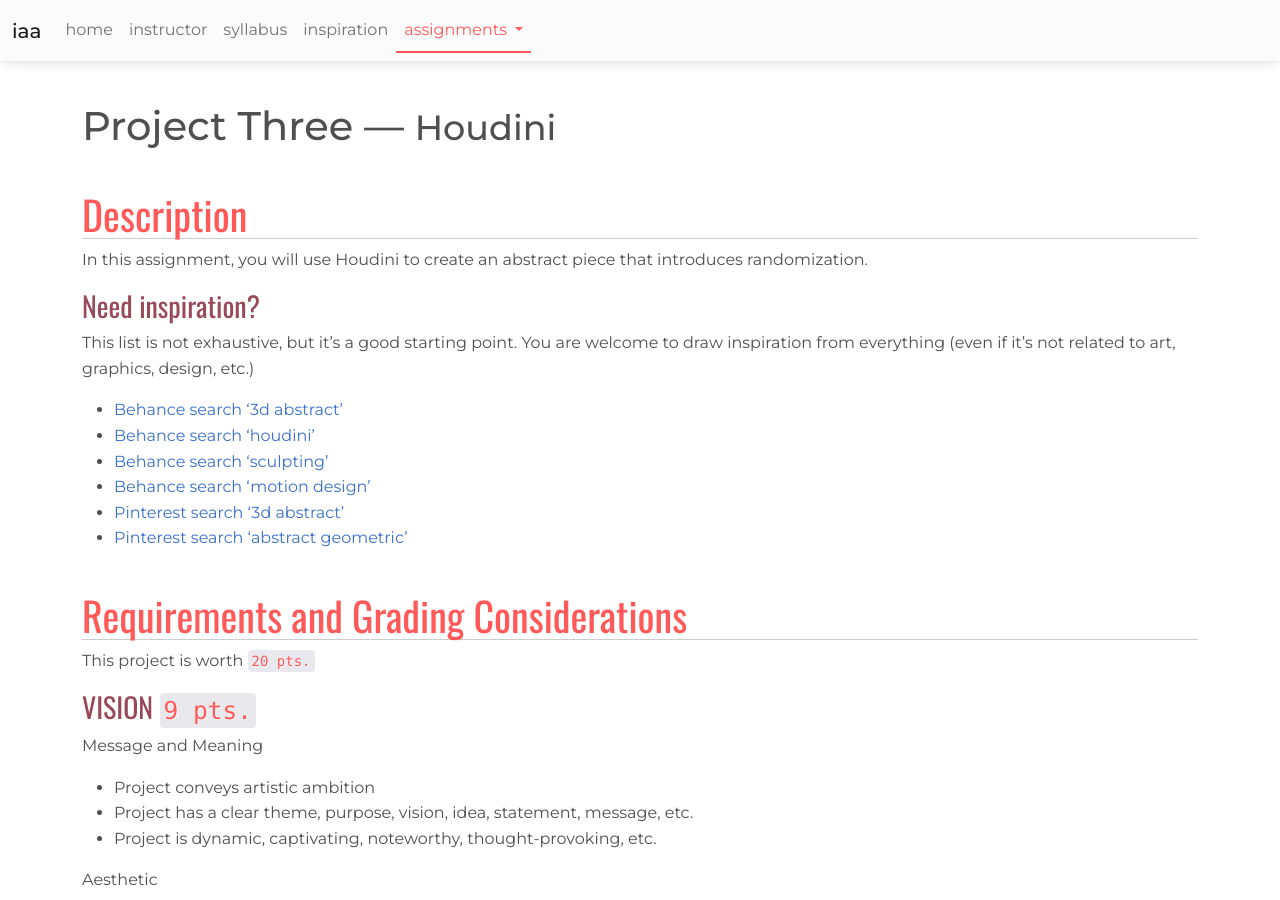
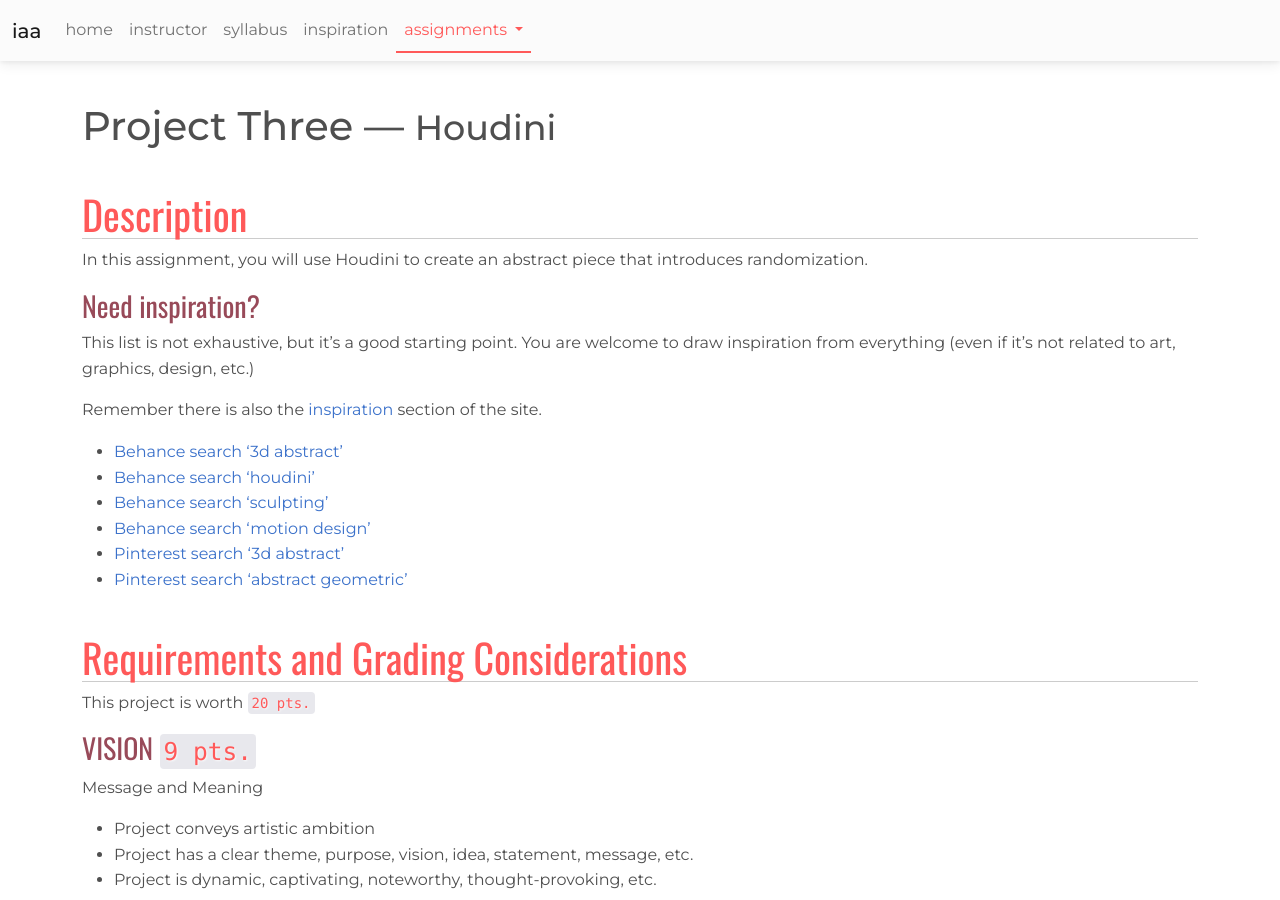
Before and after one commit to nicnosis/cu-courses, a Jekyll site: the page built from fa23/iaa/assignments/p3.md, in a window 1280 px wide and 900 px high. Built offline with Jekyll 4.4.1, drawn with Linux system fonts in a browser that asks for light colours; nearby versions of some CDN libraries; some of the changed lines change nothing that is shown; some of the changed text lies outside the part shown.

Commit message:
edit p3 iaa

```diff
--- a/fa23/iaa/assignments/p3.md
+++ b/fa23/iaa/assignments/p3.md
@@ -12,6 +12,8 @@ In this assignment, you will use Houdini to create an abstract piece that introd
 
 ### Need inspiration?
 This list is not exhaustive, but it's a good starting point. You are welcome to draw inspiration from everything (even if it's not related to art, graphics, design, etc.)
+
+Remember there is also the [inspiration](../inspiration.html) section of the site.
 
 * [Behance search '3d abstract'](https://www.behance.net/search?content=projects&search=3d%20abstract&sort=appreciations&time=week)
 * [Behance search 'houdini'](https://www.behance.net/search?content=projects&tools=28119&sort=featured_date&time=week)
@@ -75,7 +77,7 @@ This time instead of just submitting the `.hipnc` file, you will submit the enti
 
 1. Compress your Houdini project folder. Make sure all of the relevant assets (e.g. HDRI) are in the folder.
 2. Make sure you have a `render` folder with your renderings in it.
-3. Submit the `.zip` file to Canvas
+3. Submit the `.zip` file to Moodle
 
 ### Due Date
 This assignment is due __Friday Dec 15th @ 11:59pm__
```
